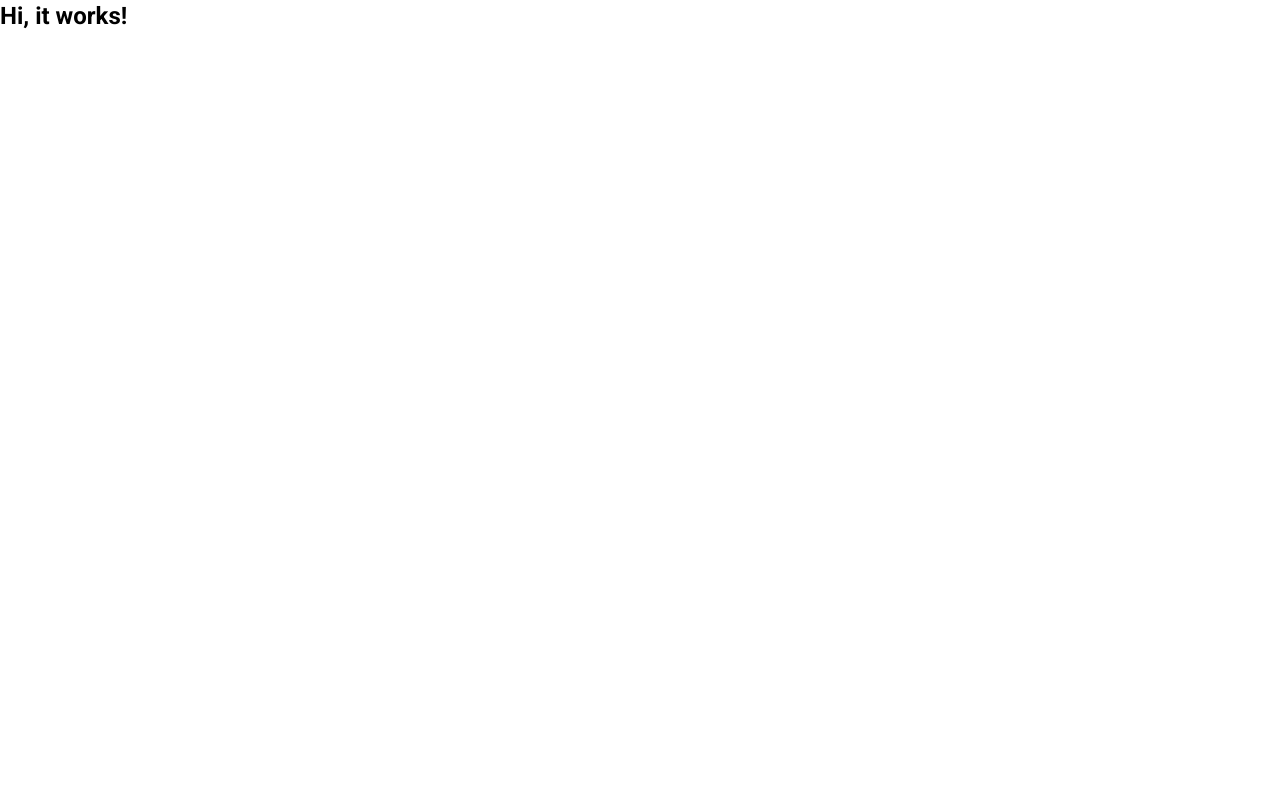
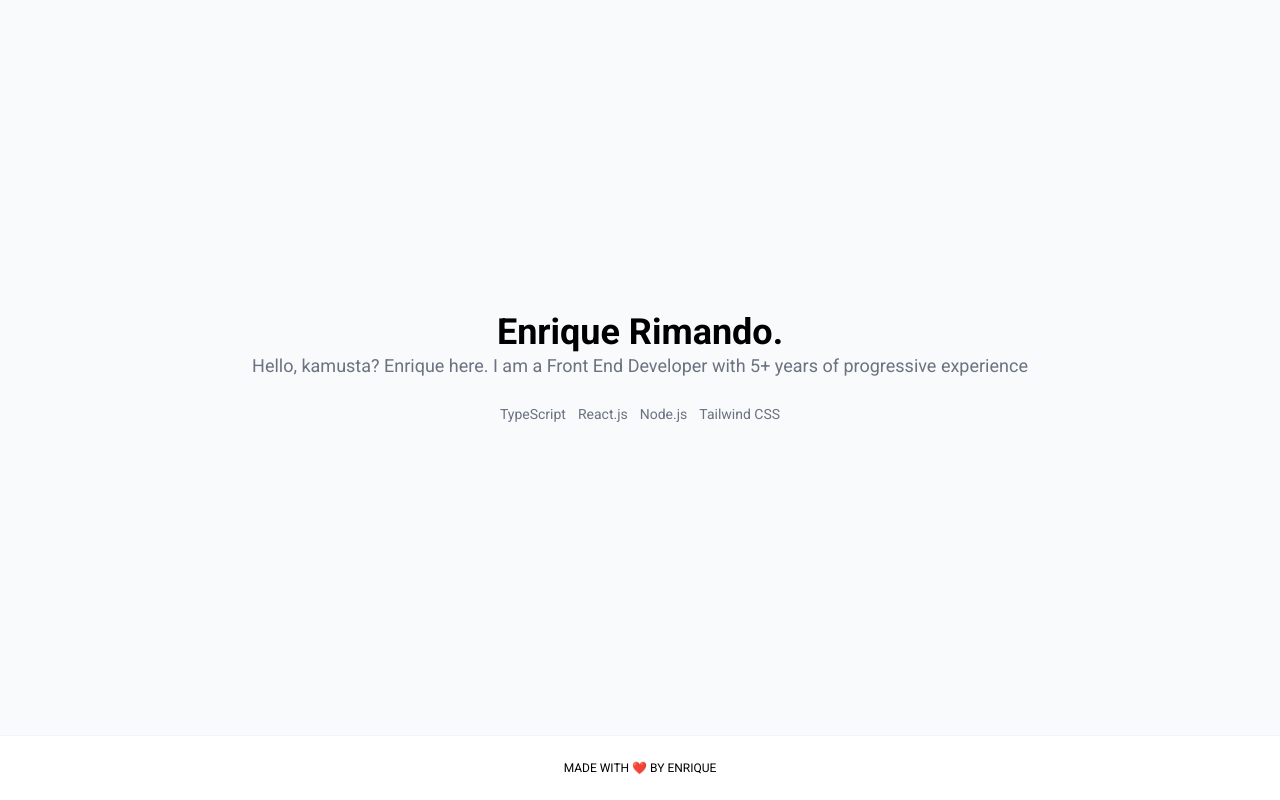
Before and after one commit to elrmndo/personal, a Next.js app: page / in a window 1280 px wide. Built offline with nearby package versions, Linux system fonts and the light colour scheme.

Commit message:
feat: add hero and footer

```diff
--- a/src/pages/index.tsx
+++ b/src/pages/index.tsx
@@ -1,4 +1,3 @@
-import { Header } from '@/core/layout/Header';
 import Head from 'next/head';
 
 export default function Home() {
@@ -10,8 +9,28 @@ export default function Home() {
         <link rel="icon" href="/favicon.ico" />
       </Head>
 
-      <main>
-        <Header size="lg" />
+      <main className="flex flex-col min-h-screen text-center">
+        <section className="flex-1 flex flex-col justify-center items-center bg-slate-50 px-4">
+          <h1 className="text-4xl font-bold">Enrique Rimando.</h1>
+          <p className="text-lg text-gray-500">
+            Hello, kamusta? Enrique here. I am a Front End Developer with 5+
+            years of progressive experience
+          </p>
+
+          <ul
+            className="mt-6 text-gray-500 text-sm flex flex-row space-x-3"
+            aria-label="skills"
+          >
+            <li>TypeScript</li>
+            <li>React.js</li>
+            <li>Node.js</li>
+            <li>Tailwind CSS</li>
+          </ul>
+        </section>
+
+        <footer className="p-6 text-xs uppercase border-t border-slate-100">
+          <p>Made with ❤️ by Enrique</p>
+        </footer>
       </main>
     </>
   );
```
Also changed, not shown: 1 other file (tests, documents, lock files or other folders).
